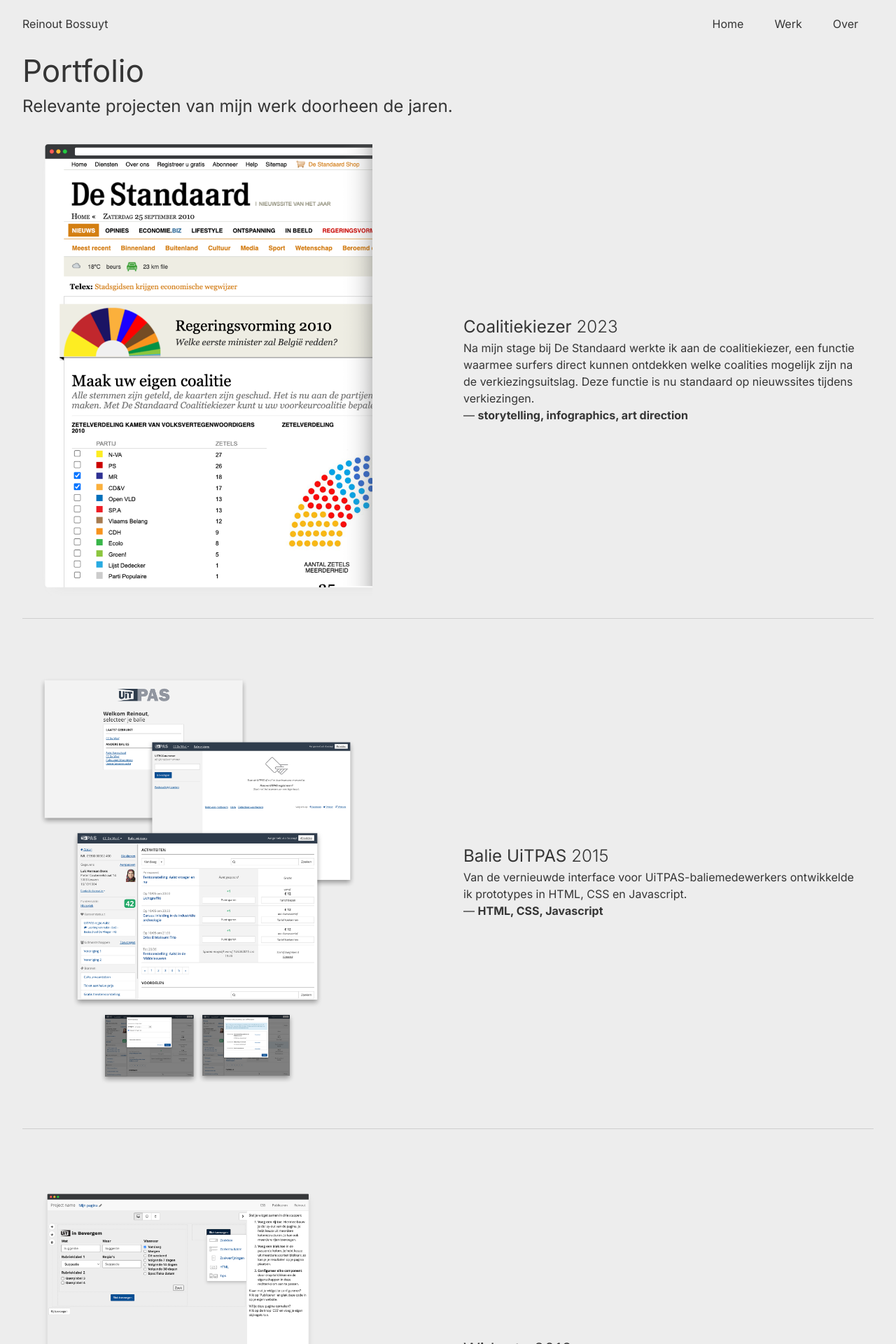
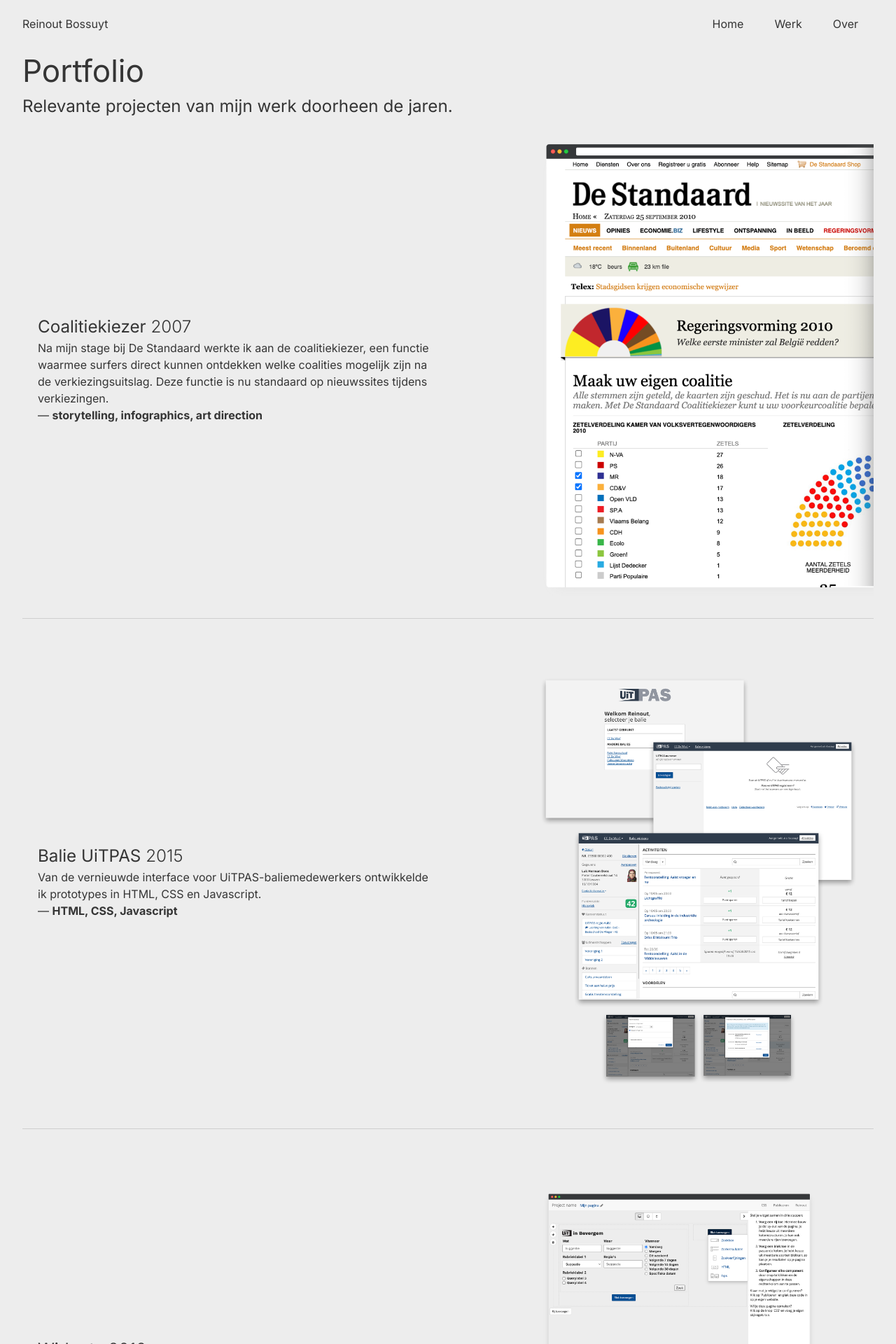
Before and after one commit to reinoutbossuyt/reinoutbossuyt.github.io, a Jekyll site: the page built from werk.md, in a window 1280 px wide. Shown: the top 1920 px of the page at 70% size. Built offline with Jekyll 4.4.1, drawn with Linux system fonts in a browser that asks for light colours; some of the changed text lies outside the part shown.

Commit message:
small features

```diff
--- a/assets/css/main.css
+++ b/assets/css/main.css
@@ -167,6 +167,10 @@
   border-radius: 0;
 }
 
+.accordion {
+  background-color: var(--main-bg-color);
+}
+
 .accordion-button {
   position: relative;
   display: flex;
@@ -254,6 +258,10 @@
 .contact--text {
   font-size: 1.25rem;
   text-align: center;
+}
+
+.contact a {
+  text-decoration: none;
 }
 
 h1 {
@@ -396,10 +404,6 @@
   justify-content: space-between;
 }
 
-.werk:nth-child(even) {
-  flex-direction: row-reverse;
-}
-
 .werk--info {
   flex-basis: 50%;
   display: flex;
@@ -417,7 +421,6 @@
   max-width: 500px;
 }
 
-
 img {
   width: 100%;
   height: auto;
--- a/werk.md
+++ b/werk.md
@@ -18,7 +18,7 @@
       <p>&mdash; <strong>{{werk.stack}}</strong></p>
     </div>
     <div class="werk--afbeelding">
-      <img src="/assets/img/{{werk.image}}">
+      <img src="/assets/img/{{werk.image}}" alt="{{werk.titel}}">
     </div>
   </div>
 {% endfor %}
```
Also changed, not shown: _werken/boeken.md (+1 -0 lines), _werken/coalitiekiezer.md (+1 -0 lines), _werken/conditierapporten.md (+1 -1 lines), _werken/uitbe.md (+1 -1 lines).
